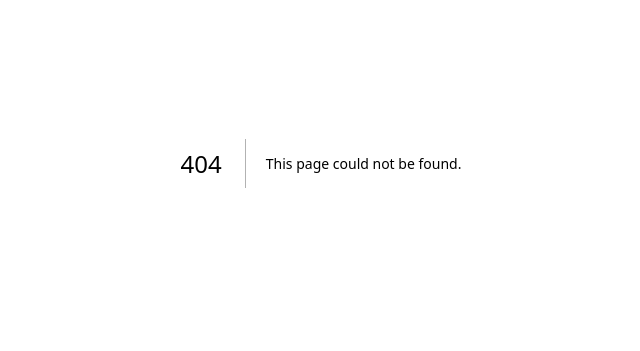
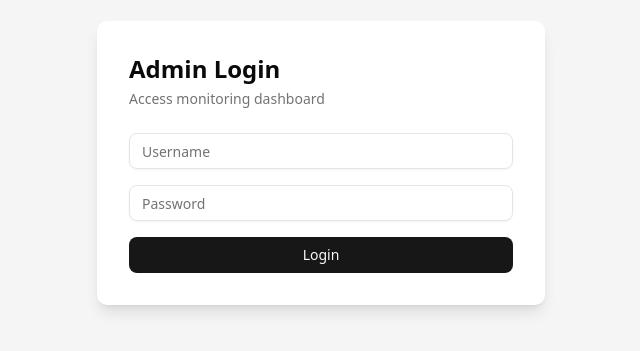
Before and after one commit to Darleanow/Jirouille, a Next.js app in the folder client/: page /admin/login in a window 1280 px wide. Before the commit this address had no page. Shown: the part 237-588 px from the top of the page, without its empty margins (319-959 px from the left). Built offline with nearby package versions, Linux system fonts and the light colour scheme.

Commit message:
feat(auth): add admin login page with authentication handling

```diff
--- /dev/null
+++ b/client/src/app/admin/login/page.tsx
@@ -0,0 +1,91 @@
+"use client";
+import { useState } from "react";
+import { useRouter } from "next/navigation";
+import { Input } from "@/components/ui/input";
+import { Button } from "@/components/ui/button";
+
+export default function AdminLoginPage() {
+    const [username, setUsername] = useState("");
+    const [password, setPassword] = useState("");
+    const [error, setError] = useState("");
+    const router = useRouter();
+
+    const handleSubmit = async (e: React.FormEvent) => {
+        e.preventDefault();
+        setError("");
+
+        const credentials = btoa(`${username}:${password}`);
+
+        try {
+            const res = await fetch(
+                `${
+                    process.env.NEXT_PUBLIC_API_URL || "http://localhost:3001"
+                }/monitoring/stats`,
+                {
+                    headers: {
+                        Authorization: `Basic ${credentials}`,
+                    },
+                }
+            );
+
+            if (res.ok) {
+                // Store in both sessionStorage and cookie
+                sessionStorage.setItem("admin_auth", credentials);
+                document.cookie = `admin_auth=${credentials}; path=/; max-age=86400; SameSite=Strict`;
+
+                router.push("/admin/monitoring");
+            } else {
+                setError("Invalid credentials");
+                sessionStorage.removeItem("admin_auth");
+                document.cookie = "admin_auth=; path=/; max-age=0";
+            }
+        } catch {
+            setError("Connection error");
+            sessionStorage.removeItem("admin_auth");
+            document.cookie = "admin_auth=; path=/; max-age=0";
+        }
+    };
+
+    return (
+        <main className="h-screen flex items-center justify-center bg-muted px-4">
+            <div className="w-full max-w-md bg-white rounded-lg shadow-lg p-8">
+                <div className="mb-6">
+                    <h1 className="text-2xl font-bold">Admin Login</h1>
+                    <p className="text-sm text-muted-foreground mt-1">
+                        Access monitoring dashboard
+                    </p>
+                </div>
+
+                <form onSubmit={handleSubmit} className="space-y-4">
+                    <div>
+                        <Input
+                            value={username}
+                            onChange={(e) => setUsername(e.target.value)}
+                            placeholder="Username"
+                            required
+                            autoComplete="username"
+                        />
+                    </div>
+                    <div>
+                        <Input
+                            type="password"
+                            value={password}
+                            onChange={(e) => setPassword(e.target.value)}
+                            placeholder="Password"
+                            required
+                            autoComplete="current-password"
+                        />
+                    </div>
+                    <Button type="submit" className="w-full">
+                        Login
+                    </Button>
+                    {error && (
+                        <p className="text-sm text-red-600 text-center">
+                            {error}
+                        </p>
+                    )}
+                </form>
+            </div>
+        </main>
+    );
+}
```
